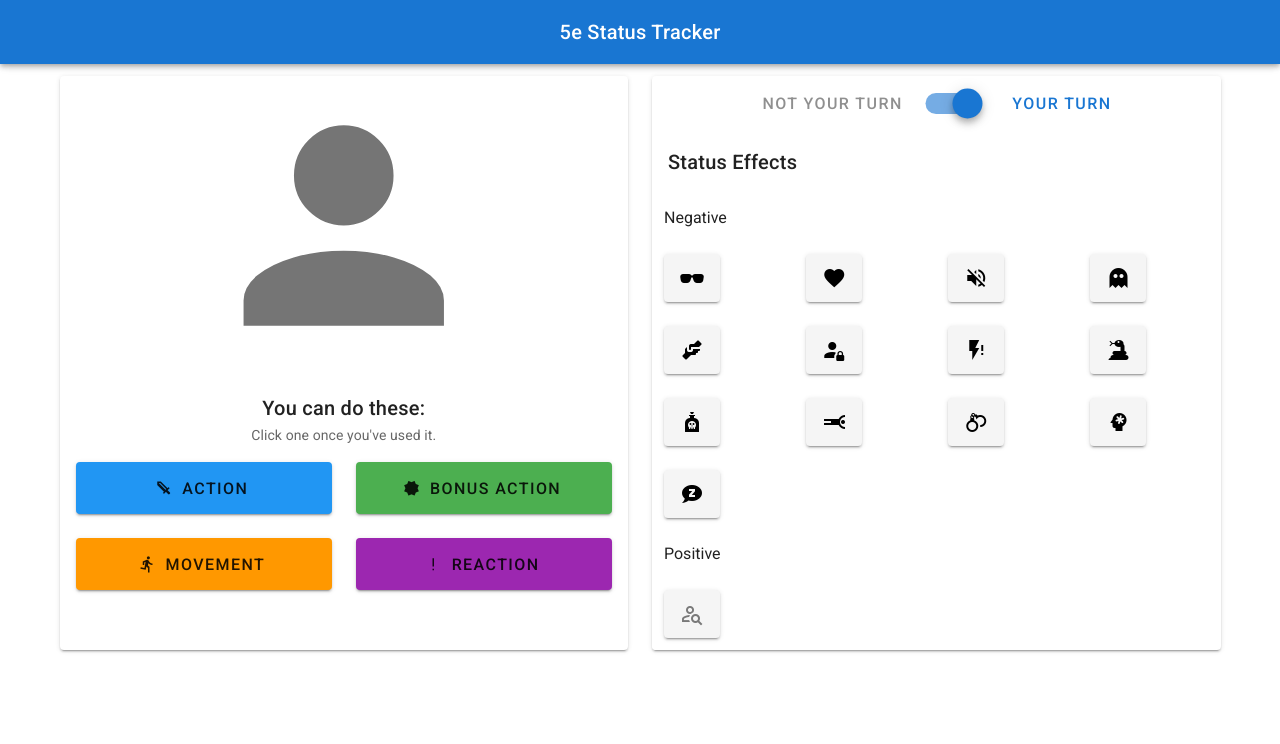
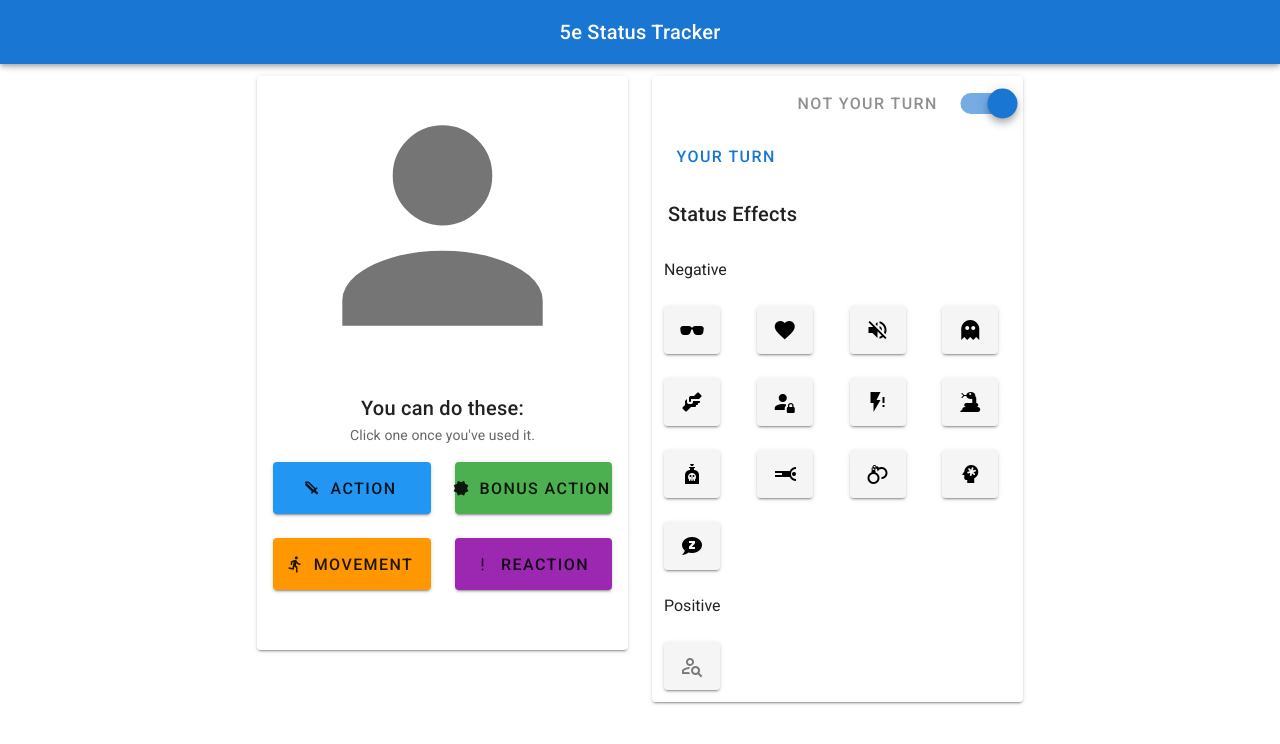
Before and after one commit to jraynolds/5e-status-tracker, a Vue app: page / in a window 1280 px wide. Shown: the top 744 px of the page. Built offline with nearby package versions, Linux system fonts and the light colour scheme.

Commit message:
Minor size change

```diff
--- a/src/App.vue
+++ b/src/App.vue
@@ -13,7 +13,7 @@
 		<v-main>
 			<v-container>
 				<v-row class="justify-center">
-					<v-col xl="4" lg="6" md="6" sm="12" cols="12">
+					<v-col xl="4" lg="4" md="6" sm="12" cols="12">
 						<v-card class="text-center pb-8">
 							<v-img>
 								<v-icon size="300">
@@ -107,7 +107,7 @@
 							/>
 						</v-card>
 					</v-col>
-					<v-col xl="4" lg="6" md="6" sm="12" cols="12">
+					<v-col xl="4" lg="4" md="6" sm="12" cols="12">
 						<v-card>
 							<v-row class="ma-0 align-center">
 								<v-spacer />
```
